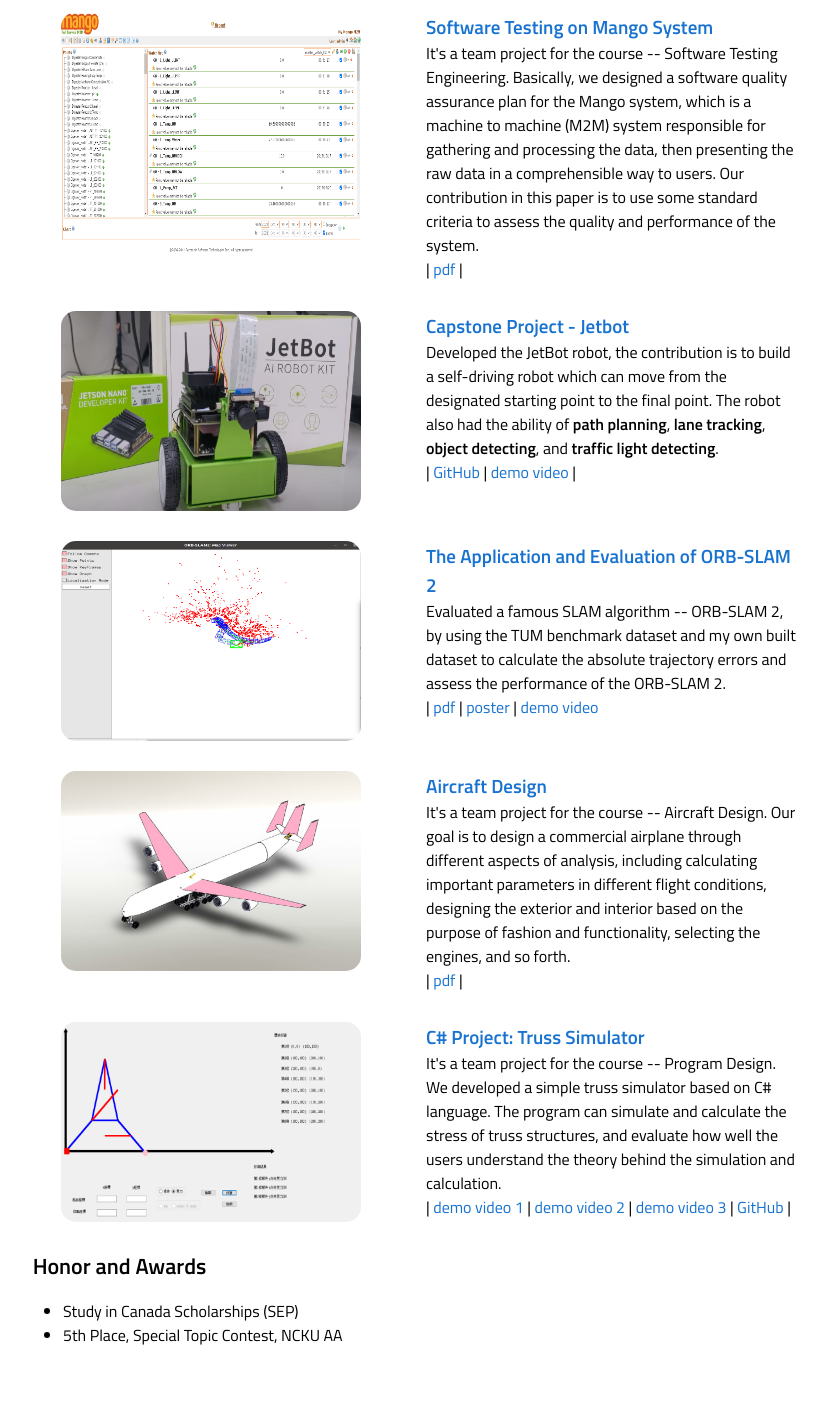
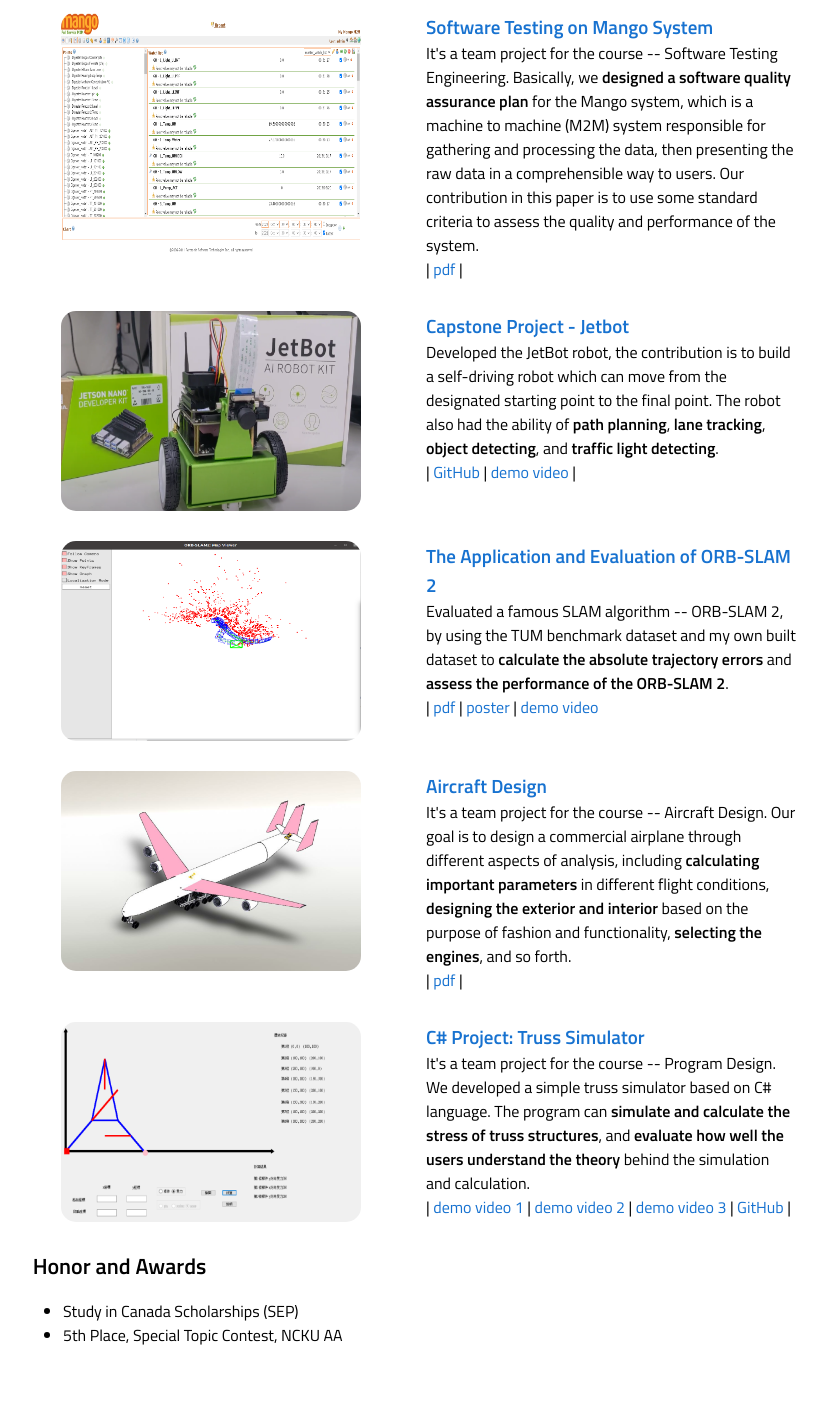
Before and after one commit to davidwater/davidwater.github.io, a plain HTML site: page index.html in a window 1280 px wide. Shown: the part 1131-2550 px from the top of the page, without its empty margins (229-1056 px from the left). Drawn offline with Linux system fonts and the light colour scheme.

Commit message:
html update

```diff
--- a/index.html
+++ b/index.html
@@ -175,7 +175,7 @@
                 <!-- <img src="images/new.png" alt="[NEW]" width="6%" style="border-style: none"> -->
                 <heading>Software Testing on Mango System</heading></a>
                 <br>
-                 It's a team project for the course -- Software Testing Engineering. Basically, we designed a software quality assurance plan for the Mango system, which is a machine to machine (M2M) system responsible for gathering and processing the data, then presenting the raw data in a comprehensible way to users.
+                 It's a team project for the course -- Software Testing Engineering. Basically, we <b>designed a software quality assurance plan</b> for the Mango system, which is a machine to machine (M2M) system responsible for gathering and processing the data, then presenting the raw data in a comprehensible way to users.
                  Our contribution in this paper is to use some standard criteria to assess the quality and performance of the system.
                 <br>
                  | <a href="https://drive.google.com/file/d/14W-6UuNNWajVLuV_FBSgOWleMCGubl0N/view">pdf</a> |
@@ -218,7 +218,7 @@
               <!-- <img src="images/new.png" alt="[NEW]" width="6%" style="border-style: none"> -->
               <heading>The Application and Evaluation of ORB-SLAM 2</heading></a>
               <br>
-                Evaluated a famous SLAM algorithm -- ORB-SLAM 2, by using the TUM benchmark dataset and my own built dataset to calculate the absolute trajectory errors and assess the performance of the ORB-SLAM 2.
+                Evaluated a famous SLAM algorithm -- ORB-SLAM 2, by using the TUM benchmark dataset and my own built dataset to <b>calculate the absolute trajectory errors</b> and <b>assess the performance of the ORB-SLAM 2</b>.
               <br>
                | <a href="https://drive.google.com/file/d/1eedYE9Nl2AkljDrGYaF7wAqvlap9gXS8/view?usp=sharing">pdf</a> | <a href="https://drive.google.com/file/d/1qzVYfa5RNVIqDz8NfuaMQ5ioYXJh9zh8/view?usp=sharing">poster</a> | <a href="https://drive.google.com/file/d/146vGRIAs3czMPH9YppwULHs_b7clOC4g/view?usp=sharing">demo video</a>
           </p>
@@ -238,8 +238,8 @@
             <!-- <img src="images/new.png" alt="[NEW]" width="6%" style="border-style: none"> -->
             <heading>Aircraft Design</heading></a>
             <br>
-              It's a team project for the course -- Aircraft Design. Our goal is to design a commercial airplane through different aspects of analysis, including calculating
-              important parameters in different flight conditions, designing the exterior and interior based on the purpose of fashion and functionality, selecting the engines, and so forth.
+              It's a team project for the course -- Aircraft Design. Our goal is to design a commercial airplane through different aspects of analysis, including <b>calculating important parameters</b>
+              in different flight conditions, <b>designing the exterior and interior</b> based on the purpose of fashion and functionality, <b>selecting the engines</b>, and so forth.
             <br>
             | <a href="https://drive.google.com/file/d/1BJda1rNOKC_C49Epd2COUjwo-EeDEJRh/view?usp=sharing">pdf</a> |
         </p>
@@ -260,7 +260,7 @@
             <heading>C# Project: Truss Simulator</heading></a>
             <br>
               It's a team project for the course -- Program Design. We developed a simple truss simulator based on C# language. The program can
-              simulate and calculate the stress of truss structures, and evaluate how well the users understand the theory behind the simulation and calculation.
+              <b>simulate and calculate the stress of truss structures</b>, and <b>evaluate how well the users understand the theory</b> behind the simulation and calculation.
             <br>
             | <a href="https://drive.google.com/file/d/1BVZPTnmvrwpRkrwDsDrEOdGDZ0iFie0z/view?usp=sharing">demo video 1</a> |
               <a href="https://drive.google.com/file/d/1hxB68lPAToFj78FqZeBocVtSJD5B6Jfl/view?usp=share_link">demo video 2</a> | <a href="https://drive.google.com/file/d/1NkmtpfVHUtLNrzMkC4Svme2Tls1C1zbN/view?usp=share_link">demo video 3</a> |
```
